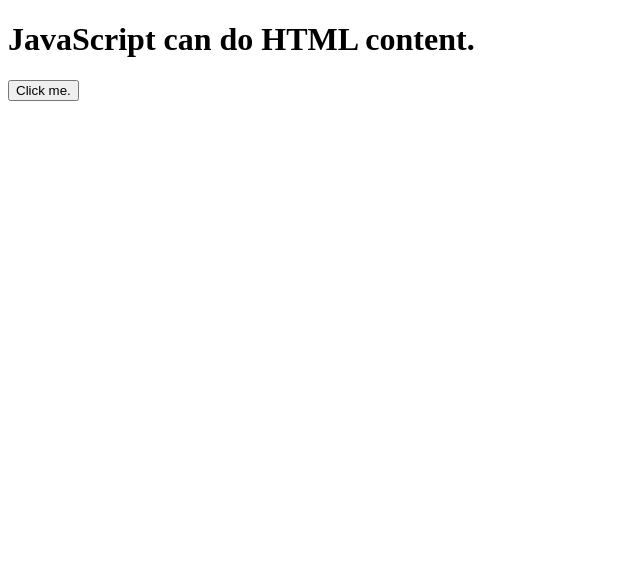
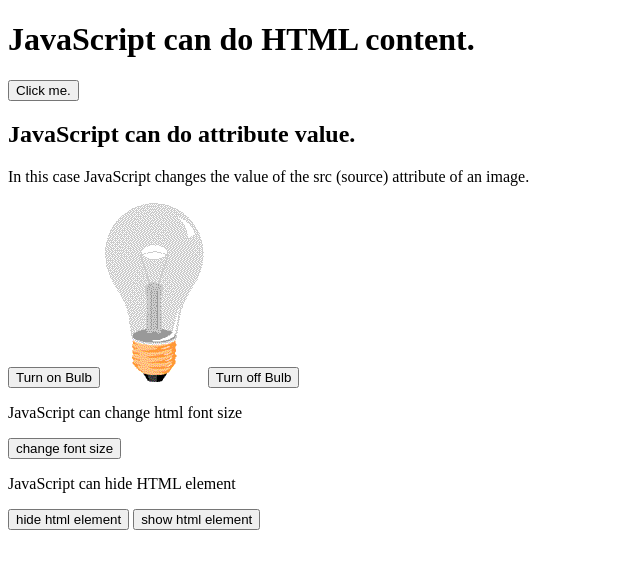
Before and after one commit to sohan110111/JavaScript, a plain HTML site: page index.html in a window 1280 px wide. Shown: the whole page, without its empty margins (0-640 px from the left). Drawn offline with Linux system fonts and the light colour scheme.

Commit message:
JavaScript can html font style, element hide show

```diff
--- a/index.html
+++ b/index.html
@@ -9,5 +9,19 @@
 <body>
     <h1 id="demo">JavaScript can do HTML content.</h1>
     <button onclick="document.getElementById('demo').innerHTML = 'Hello JavaScript'">Click me.</button>
+
+    <h2>JavaScript can do attribute value.</h2>
+    <p>In this case JavaScript changes the value of the src (source) attribute of an image.</p>
+    <button onclick="document.getElementById('bulb').src = 'images/pic_bulbon.gif'" >Turn on Bulb</button>
+    <img id="bulb" src="images/pic_bulboff.gif" alt="pic_bulboff">
+    <button onclick="document.getElementById('bulb').src = 'images/pic_bulboff.gif'">Turn off Bulb</button>
+
+    <p id="fontSize">JavaScript can change html font size</p>
+    <button onclick="document.getElementById('fontSize').style.fontSize = '35px'">change font size</button>
+
+    <p id="hide">JavaScript can hide HTML element</p>
+    <button onclick="document.getElementById('hide').style.display='none'">hide html element</button>
+    <button onclick="document.getElementById('hide').style.display='block'">show html element</button>
+
 </body>
 </html>
```
Also changed, not shown: images/pic_bulboff.gif (added), images/pic_bulbon.gif (added).
